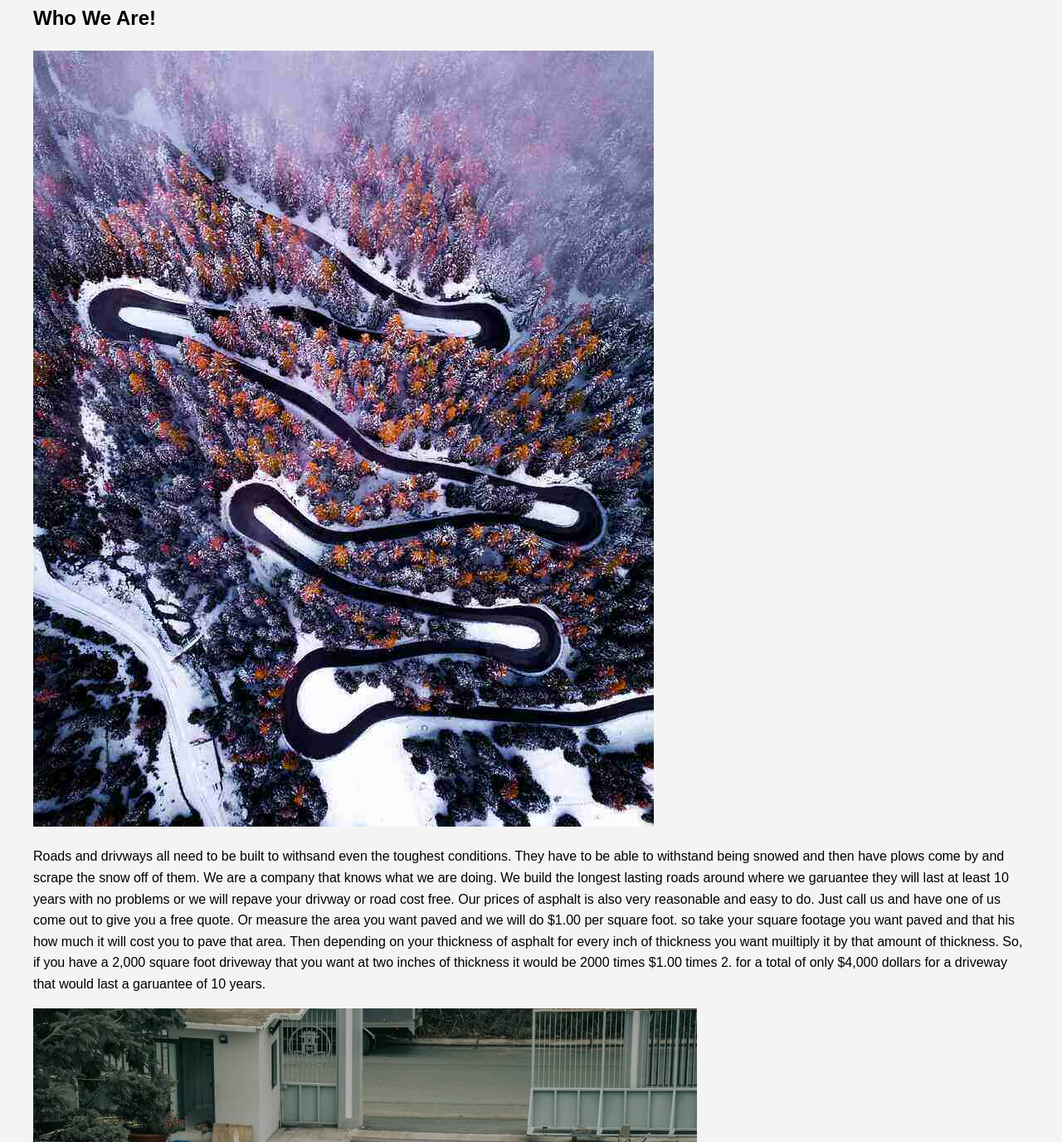
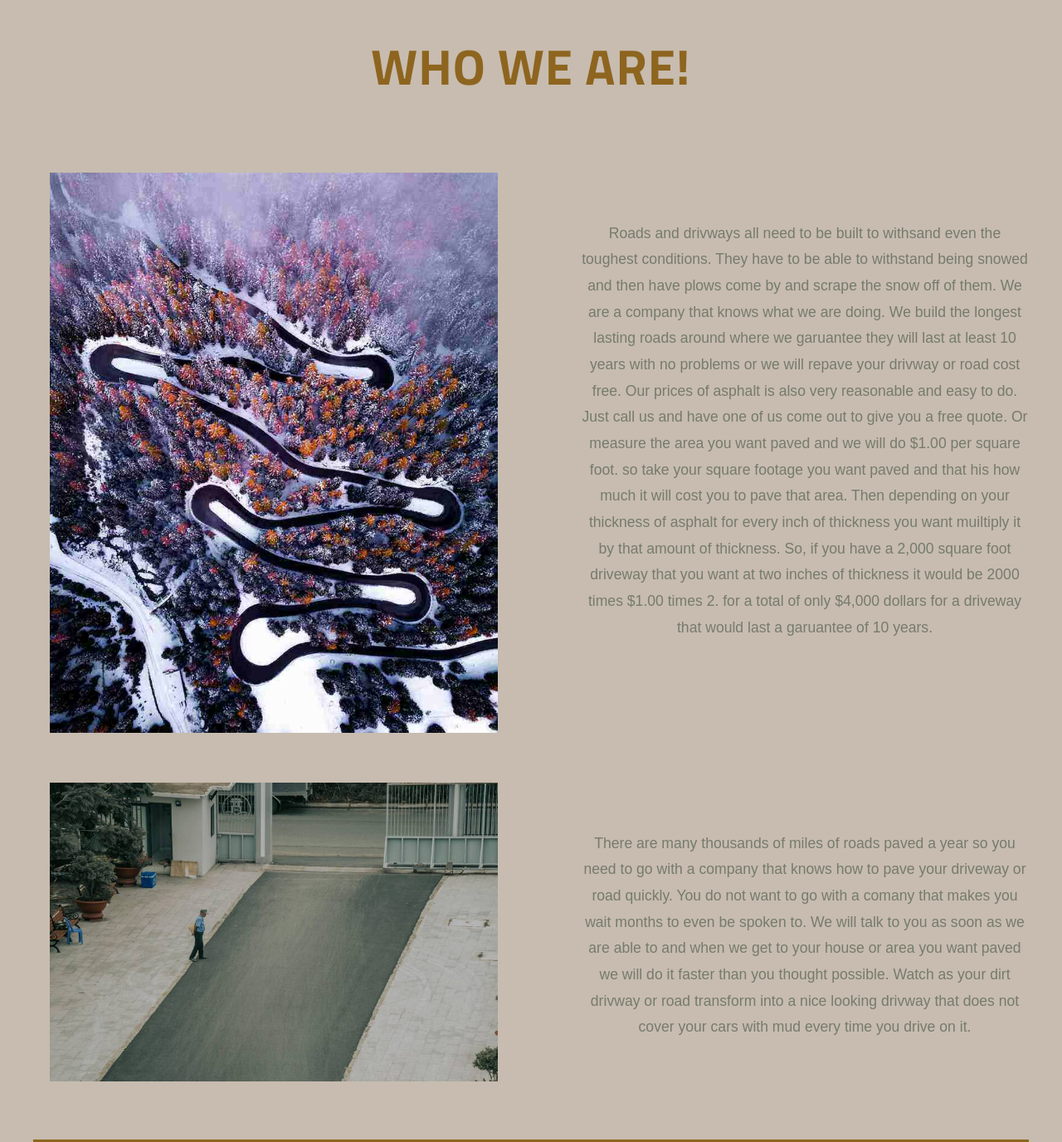
Before and after one commit to zackarystaley/wdd130, a plain HTML site: page paving/whoweare.html in a window 1280 px wide. Shown: the part 123-1499 px from the top of the page at 83% size. Drawn offline with Linux system fonts and the light colour scheme; a web font is replaced by a local one.

Commit message:
ssssdddd

```diff
--- a/paving/style/stlyepaving.css
+++ b/paving/style/stlyepaving.css
@@ -3,7 +3,7 @@
 body {
     font-family: "Timmana", sans-serif;
     line-height: 1.6;
-    background-color: #f4f4f4;
+    background-color: #c7bcaf;
     color: black;
 }
 
@@ -81,8 +81,6 @@ nav a:hover {
     line-height: 1.8;
     padding: 20px;
     background-color: #c7bcaf;
-    border-radius: 10px;
-
 }
 
 footer {
@@ -116,5 +114,50 @@ footer a:hover {
 }
 /* Who we are css*/
 .pavingpg2{
-
+    display:grid;
+    grid-template-columns: 1fr 1fr;
 }
+.titlepg2{
+    text-align: center;
+    font-family: "Titillium Web", sans-serif;
+    font-size: 40px;
+    color: #8e651f;
+    margin-bottom: 10px;
+    text-transform: uppercase;
+    letter-spacing: 1px;
+    grid-column: 1/3;
+}
+.pavingimgpg21{
+    grid-column: 1/2;
+    width: 90%;
+    padding: 20px;
+    align-items: center;
+    padding-bottom: 40px;
+}
+#ppg21{
+    grid-column: 2/3;
+    width: 90%;
+    font-family: "Timmana", sans-serif;
+    font-size: 110%;
+    color: #767b6c;
+    line-height: 1.8;
+    padding: 20px;
+    text-align: center;
+    padding: 10%;
+}
+.pavingimgpg22{
+    width:90%;
+    padding: 20px;
+    align-items: center;
+    padding-bottom: 70px;
+}
+#ppg22{
+    width: 90%;
+    font-family: "Timmana", sans-serif;
+    font-size: 110%;
+    color: #767b6c;
+    line-height: 1.8;
+    padding: 20px;
+    text-align: center;
+    padding: 10%;
+}
```
